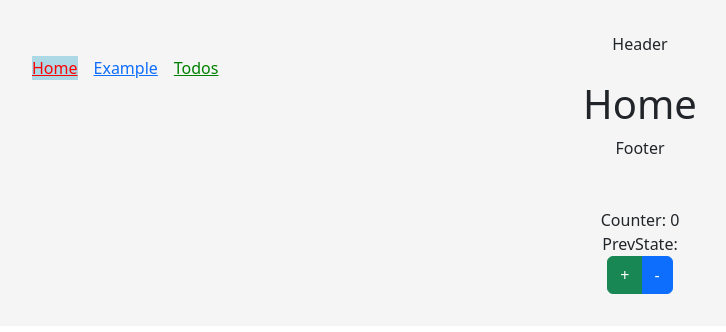
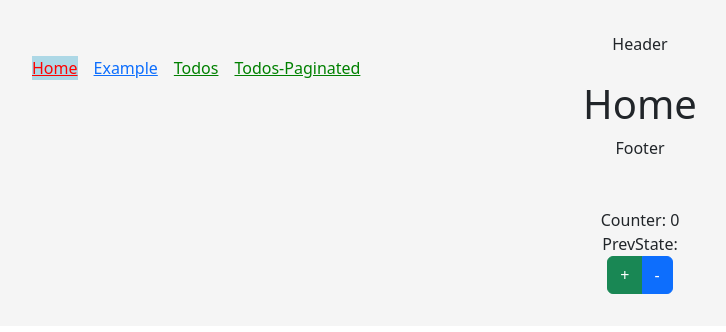
Before and after one commit to Michal-Radomski/JS_Libraries_Courses, a React (Vite) app in the folder 04 React Libraries/: page / in a window 1280 px wide. Shown: the top 332 px of the page, without its empty margins (0-726 px from the left). Built offline with nearby package versions, Linux system fonts and the light colour scheme.

Commit message:
React Libraries course - commit 18

```diff
--- a/04 React Libraries/src/App.tsx
+++ b/04 React Libraries/src/App.tsx
@@ -11,6 +11,7 @@ import AppLayout from "components/AppLayout";
 // import TodoDetails, { todosDetailsLoader } from "components/TodoDetails";
 import Todos from "components/Todos";
 import TodoDetails from "components/TodoDetails";
+import TodosPaginated from "components/TodosPaginated";
 
 // import Todos from "components/Todos";
 // import TodoDetails from "components/TodoDetails";
@@ -75,6 +76,10 @@ const router = createBrowserRouter([
         element: <Todos />,
       },
       {
+        path: "/todos-paginated",
+        element: <TodosPaginated />,
+      },
+      {
         path: "/todos/:id",
         element: <TodoDetails />,
       },
--- a/04 React Libraries/src/components/AppLayout.tsx
+++ b/04 React Libraries/src/components/AppLayout.tsx
@@ -25,6 +25,19 @@ const AppLayout: React.FunctionComponent = (): JSX.Element => {
         >
           Todos
         </NavLink>
+        <NavLink
+          to={"/todos-paginated"}
+          className={({ isActive }) => `${isActive ? "active" : ""} link`}
+          style={({ isActive, isPending, isTransitioning }) => {
+            return {
+              fontWeight: isActive ? "bold" : "",
+              color: isPending ? "red" : "green",
+              viewTransitionName: isTransitioning ? "slide" : "",
+            };
+          }}
+        >
+          Todos-Paginated
+        </NavLink>
       </div>
       <Outlet />
       <footer>Footer</footer>
--- /dev/null
+++ b/04 React Libraries/src/components/TodosPaginated.tsx
@@ -0,0 +1,42 @@
+import React from "react";
+import { Link, generatePath, useSearchParams } from "react-router-dom";
+
+import useTodosApi from "hooks/useTodosApi";
+
+const TodosPaginated = (): JSX.Element => {
+  const [queryParams, setQueryParams] = useSearchParams();
+  const page = Number(queryParams.get("page")) || 1;
+  const { data: todos, isLoading: isTodoLoading } = useTodosApi.getAllPaginated(page);
+
+  const pagesArray = todos?.pagination.last?._page
+    ? Array.from({ length: todos.pagination.last._page }, (_, i) => i + 1)
+    : undefined;
+
+  return (
+    <React.Fragment>
+      <div>
+        <h1>Todos list (page {page})</h1>
+        {isTodoLoading ? (
+          <h2 style={{ color: "deeppink" }}>Loading...</h2>
+        ) : (
+          <ul style={{ listStyleType: "none" }}>
+            {todos?.data.map((todo) => (
+              <li key={todo.id}>
+                <Link to={generatePath("/todos/:id", { id: todo.id.toString() })}>{todo.title}</Link>
+              </li>
+            ))}
+          </ul>
+        )}
+        <div style={{ display: "flex", gap: 16, justifyContent: "center" }}>
+          {pagesArray?.map((page, index: number) => (
+            <button onClick={() => setQueryParams([["page", page.toString()]])} key={index}>
+              {page}
+            </button>
+          ))}
+        </div>
+      </div>
+    </React.Fragment>
+  );
+};
+
+export default TodosPaginated;
```
